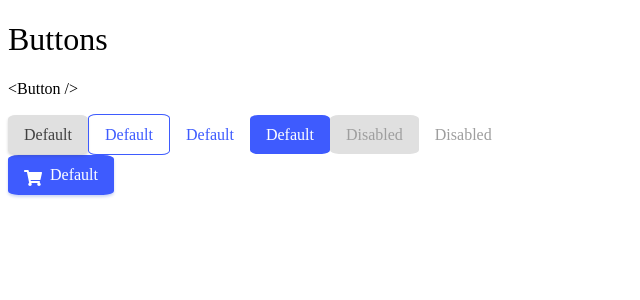
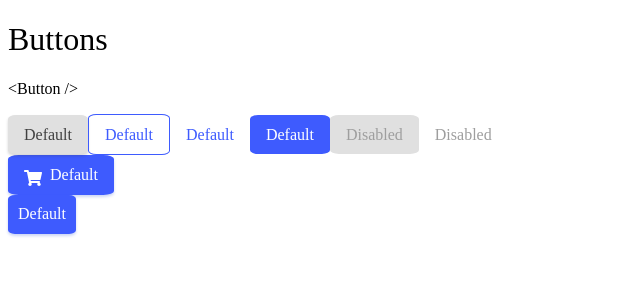
Before and after one commit to youhane/button_challenge, a React (Create React App) app: page / in a window 1280 px wide. Shown: the top 300 px of the page, without its empty margins (0-640 px from the left). Built offline with nearby package versions, Linux system fonts and the light colour scheme.

Commit message:
biar banyak

```diff
--- a/src/Button.js
+++ b/src/Button.js
@@ -1,5 +1,3 @@
-import react from "react";
-
 import { ButtonDefault } from "./Button.styles";
 import { ButtonDisableShadow } from "./ButtonDisableShadow.styles";
 import { ButtonOutline } from "./ButtonOutline.styles";
@@ -12,6 +10,7 @@ import { library } from '@fortawesome/fontawesome-svg-core';
 
 import { faShoppingCart } from '@fortawesome/free-solid-svg-icons';
 import { ButtonIcon } from "./ButtonIcon.styles";
+import { ButtonSize } from "./ButtonSize.styles";
 
 library.add(faShoppingCart)
 
@@ -43,6 +42,9 @@ const Button = ({ variant, disableShadow, disabled, startIcon, endIcon, size, co
                 </span>
                 <h1>Default</h1>
             </ButtonIcon>
+            <ButtonSize>
+                <h1>Default</h1>
+            </ButtonSize>
         </div>
     )
 }
--- /dev/null
+++ b/src/ButtonSize.styles.js
@@ -0,0 +1,12 @@
+import styled from "styled-components";
+
+export const ButtonSize = styled.button`
+    background: hsla(231, 99%, 62%, 1);
+    border: none;
+    border-radius: 10%;
+    font-size: .5rem;
+    padding: 0 10px;
+    color: white;
+    display: flex;
+    box-shadow: 0px 2px 3px 0px hsla(225, 100%, 40%, 0.2);
+`
```
